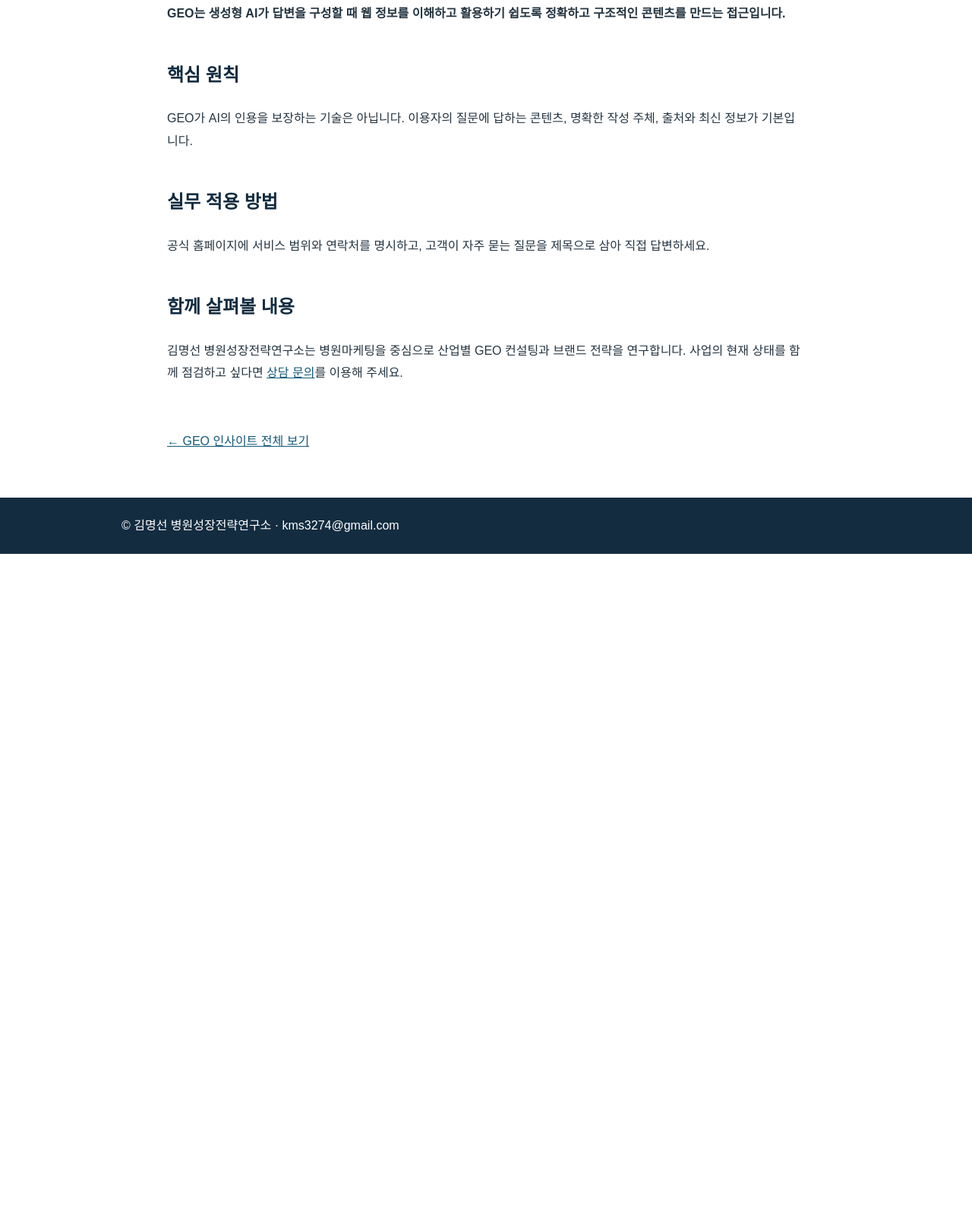
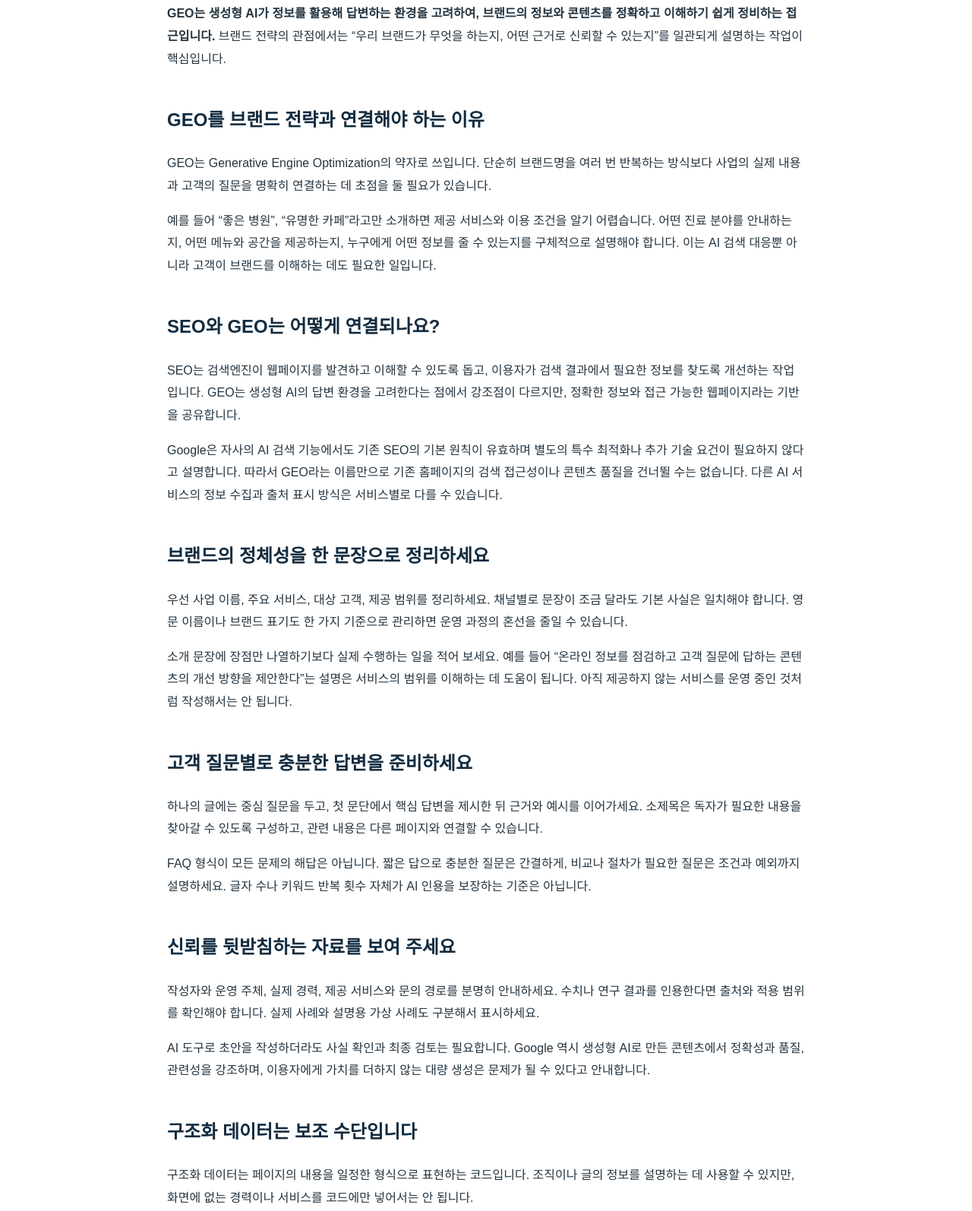
Before and after one commit to kms3274-ship-it/geo-strategy-website, an Eleventy site: page src/insights/geo-guide.md in a window 1280 px wide. Shown: the part 373-1967 px from the top of the page at 76% size. Before the commit the page ends 1102 px from the top, so only its background shows below. Built offline with nearby package versions, Linux system fonts and the light colour scheme; Eleventy itself is replaced by a stand-in of ours; files that its build step writes are made by us from their sources.

Commit message:
Expand GEO insight with practical guidance

```diff
--- a/src/insights/geo-guide.md
+++ b/src/insights/geo-guide.md
@@ -7,16 +7,53 @@ layout: article.njk
 permalink: "/insights/geo-guide/index.html"
 ---
 
-**GEO는 생성형 AI가 답변을 구성할 때 웹 정보를 이해하고 활용하기 쉽도록 정확하고 구조적인 콘텐츠를 만드는 접근입니다.**
+**GEO는 생성형 AI가 정보를 활용해 답변하는 환경을 고려하여, 브랜드의 정보와 콘텐츠를 정확하고 이해하기 쉽게 정비하는 접근입니다.** 브랜드 전략의 관점에서는 “우리 브랜드가 무엇을 하는지, 어떤 근거로 신뢰할 수 있는지”를 일관되게 설명하는 작업이 핵심입니다.
 
-## 핵심 원칙
+## GEO를 브랜드 전략과 연결해야 하는 이유
 
-GEO가 AI의 인용을 보장하는 기술은 아닙니다. 이용자의 질문에 답하는 콘텐츠, 명확한 작성 주체, 출처와 최신 정보가 기본입니다.
+GEO는 Generative Engine Optimization의 약자로 쓰입니다. 단순히 브랜드명을 여러 번 반복하는 방식보다 사업의 실제 내용과 고객의 질문을 명확히 연결하는 데 초점을 둘 필요가 있습니다.
 
-## 실무 적용 방법
+예를 들어 “좋은 병원”, “유명한 카페”라고만 소개하면 제공 서비스와 이용 조건을 알기 어렵습니다. 어떤 진료 분야를 안내하는지, 어떤 메뉴와 공간을 제공하는지, 누구에게 어떤 정보를 줄 수 있는지를 구체적으로 설명해야 합니다. 이는 AI 검색 대응뿐 아니라 고객이 브랜드를 이해하는 데도 필요한 일입니다.
 
-공식 홈페이지에 서비스 범위와 연락처를 명시하고, 고객이 자주 묻는 질문을 제목으로 삼아 직접 답변하세요.
+## SEO와 GEO는 어떻게 연결되나요?
 
-## 함께 살펴볼 내용
+SEO는 검색엔진이 웹페이지를 발견하고 이해할 수 있도록 돕고, 이용자가 검색 결과에서 필요한 정보를 찾도록 개선하는 작업입니다. GEO는 생성형 AI의 답변 환경을 고려한다는 점에서 강조점이 다르지만, 정확한 정보와 접근 가능한 웹페이지라는 기반을 공유합니다.
 
-김명선 병원성장전략연구소는 병원마케팅을 중심으로 산업별 GEO 컨설팅과 브랜드 전략을 연구합니다. 사업의 현재 상태를 함께 점검하고 싶다면 [상담 문의](/#contact)를 이용해 주세요.
+Google은 자사의 AI 검색 기능에서도 기존 SEO의 기본 원칙이 유효하며 별도의 특수 최적화나 추가 기술 요건이 필요하지 않다고 설명합니다. 따라서 GEO라는 이름만으로 기존 홈페이지의 검색 접근성이나 콘텐츠 품질을 건너뛸 수는 없습니다. 다른 AI 서비스의 정보 수집과 출처 표시 방식은 서비스별로 다를 수 있습니다.
+
+## 브랜드의 정체성을 한 문장으로 정리하세요
+
+우선 사업 이름, 주요 서비스, 대상 고객, 제공 범위를 정리하세요. 채널별로 문장이 조금 달라도 기본 사실은 일치해야 합니다. 영문 이름이나 브랜드 표기도 한 가지 기준으로 관리하면 운영 과정의 혼선을 줄일 수 있습니다.
+
+소개 문장에 장점만 나열하기보다 실제 수행하는 일을 적어 보세요. 예를 들어 “온라인 정보를 점검하고 고객 질문에 답하는 콘텐츠의 개선 방향을 제안한다”는 설명은 서비스의 범위를 이해하는 데 도움이 됩니다. 아직 제공하지 않는 서비스를 운영 중인 것처럼 작성해서는 안 됩니다.
+
+## 고객 질문별로 충분한 답변을 준비하세요
+
+하나의 글에는 중심 질문을 두고, 첫 문단에서 핵심 답변을 제시한 뒤 근거와 예시를 이어가세요. 소제목은 독자가 필요한 내용을 찾아갈 수 있도록 구성하고, 관련 내용은 다른 페이지와 연결할 수 있습니다.
+
+FAQ 형식이 모든 문제의 해답은 아닙니다. 짧은 답으로 충분한 질문은 간결하게, 비교나 절차가 필요한 질문은 조건과 예외까지 설명하세요. 글자 수나 키워드 반복 횟수 자체가 AI 인용을 보장하는 기준은 아닙니다.
+
+## 신뢰를 뒷받침하는 자료를 보여 주세요
+
+작성자와 운영 주체, 실제 경력, 제공 서비스와 문의 경로를 분명히 안내하세요. 수치나 연구 결과를 인용한다면 출처와 적용 범위를 확인해야 합니다. 실제 사례와 설명용 가상 사례도 구분해서 표시하세요.
+
+AI 도구로 초안을 작성하더라도 사실 확인과 최종 검토는 필요합니다. Google 역시 생성형 AI로 만든 콘텐츠에서 정확성과 품질, 관련성을 강조하며, 이용자에게 가치를 더하지 않는 대량 생성은 문제가 될 수 있다고 안내합니다.
+
+## 구조화 데이터는 보조 수단입니다
+
+구조화 데이터는 페이지의 내용을 일정한 형식으로 표현하는 코드입니다. 조직이나 글의 정보를 설명하는 데 사용할 수 있지만, 화면에 없는 경력이나 서비스를 코드에만 넣어서는 안 됩니다.
+
+먼저 사람이 읽는 본문의 사실과 구성을 정비하고, 구조화 데이터가 그 내용과 일치하는지 확인하세요. 코드를 넣었다는 이유만으로 검색 노출, AI 인용, 추천이 보장되지는 않습니다.
+
+## 실행과 측정은 작게 시작하세요
+
+처음에는 브랜드 소개, 핵심 서비스 안내, 자주 묻는 질문, 문의 경로를 우선 정비하세요. 이후 검색 유입과 주요 페이지 이용, 실제 문의 내용을 살펴보고 정보가 부족한 부분을 보완할 수 있습니다.
+
+AI 답변을 점검할 때는 서비스 이름과 질문, 확인 날짜, 연결된 출처를 함께 기록하세요. 답변은 바뀔 수 있으므로 한 번의 결과로 순위를 단정하거나 추천 빈도가 곧 매출 증가라고 해석해서는 안 됩니다. 브랜드의 실제 서비스와 온라인 설명 사이의 간격을 줄이는 것이 지속적인 관리의 출발점입니다.
+
+## 참고자료와 상담 안내
+
+- [Google Search Central: AI 기능과 웹사이트](https://developers.google.com/search/docs/appearance/ai-features)
+- [Google Search Central: 생성형 AI 콘텐츠 사용 안내](https://developers.google.com/search/docs/fundamentals/using-gen-ai-content)
+
+김명선 병원성장전략연구소는 브랜드의 기본 정보와 서비스 설명, 고객 질문에 답하는 콘텐츠를 함께 검토합니다. [상담 문의](/#contact)
```
